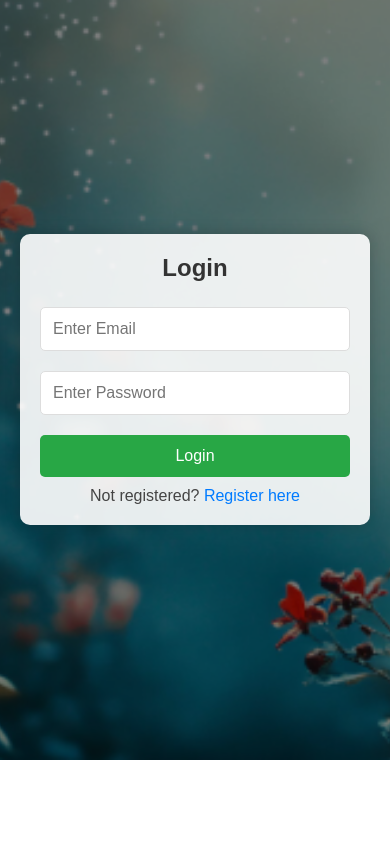
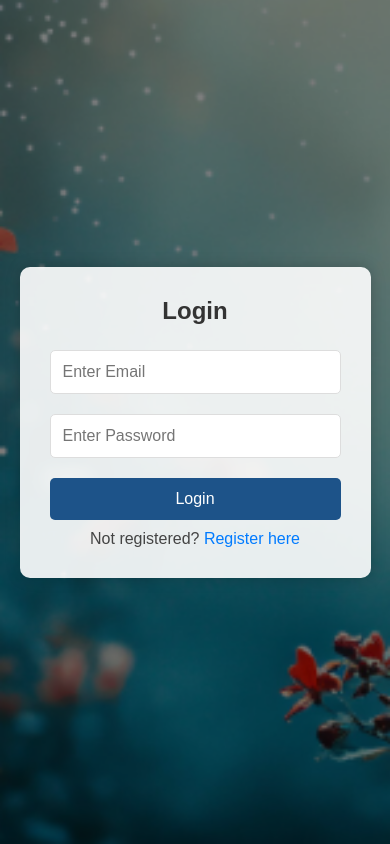
Before and after one commit to Subham24Singh/online-quiz-system, a plain HTML site: page index.html in a window 390 px wide. Drawn offline with Linux system fonts and the light colour scheme.

Commit message:
styles.css

```diff
--- a/styles.css
+++ b/styles.css
@@ -6,20 +6,33 @@
     font-family: Arial, sans-serif;
 }
 
-/* Add a full-page background image */
+/* Ensure the body takes up the full viewport height */
 body {
     display: flex;
     justify-content: center;
     align-items: center;
-    height: 90vh;
-    background-image: url('bg.png'); /* Replace with your image path */
+    min-height: 100vh;
+    margin: 0;
+    background-image: url('bg.png');
     background-size: cover;
     background-position: center;
     background-repeat: no-repeat;
+    background-attachment: fixed;
+    background-color: #1d5389; /* Fallback color */
     position: relative;
+    padding: 20px 0;
+    box-sizing: border-box;
 }
 
-/* Optional: Add a dark overlay for better contrast */
+/* Fallback for mobile devices */
+@media (max-width: 600px) {
+    body {
+        background-attachment: scroll;
+        background-size: cover;
+    }
+}
+
+/* Dark overlay for better contrast */
 body::before {
     content: "";
     position: absolute;
@@ -27,18 +40,31 @@ body::before {
     left: 0;
     width: 100%;
     height: 100%;
-    background: rgba(0, 0, 0, 0.5); /* Adjust transparency as needed */
+    background: rgba(0, 0, 0, 0.5);
     z-index: -1;
 }
 
 /* Main container style */
 .container {
-    width: 350px;
-    background: rgba(255, 255, 255, 0.9); /* Semi-transparent white background */
-    padding: 20px;
+    width: 90%;
+    max-width: 450px; /* Increased to make the container broader */
+    background: rgba(255, 255, 255, 0.9);
+    padding: 30px; /* Increased padding for better spacing */
     text-align: center;
     box-shadow: 0px 0px 15px rgba(0, 0, 0, 0.2);
     border-radius: 10px;
+}
+
+/* Styling for the result details */
+#resultDetails {
+    margin-top: 15px;
+    text-align: left;
+    font-size: 16px; /* Ensure readability */
+}
+
+#resultDetails p {
+    margin-bottom: 15px;
+    line-height: 1.5;
 }
 
 /* Hide elements initially */
@@ -66,7 +92,7 @@ input {
 button {
     width: 100%;
     padding: 12px;
-    background: #28a745;
+    background: #1d5389;
     color: white;
     border: none;
     border-radius: 5px;
@@ -77,7 +103,7 @@ button {
 }
 
 button:hover {
-    background: #218838;
+    background: #0a31b0;
 }
 
 /* Quiz options styling */
@@ -102,13 +128,13 @@ p {
 /* Quiz countdown styling */
 #countdown {
     font-weight: bold;
-    color: red;
+    color: rgb(68, 147, 200);
 }
 
 /* Timer styling */
 #timer {
     font-weight: bold;
-    color: blue;
+    color: rgb(68, 147, 200);
 }
 
 /* Link styles */
```
